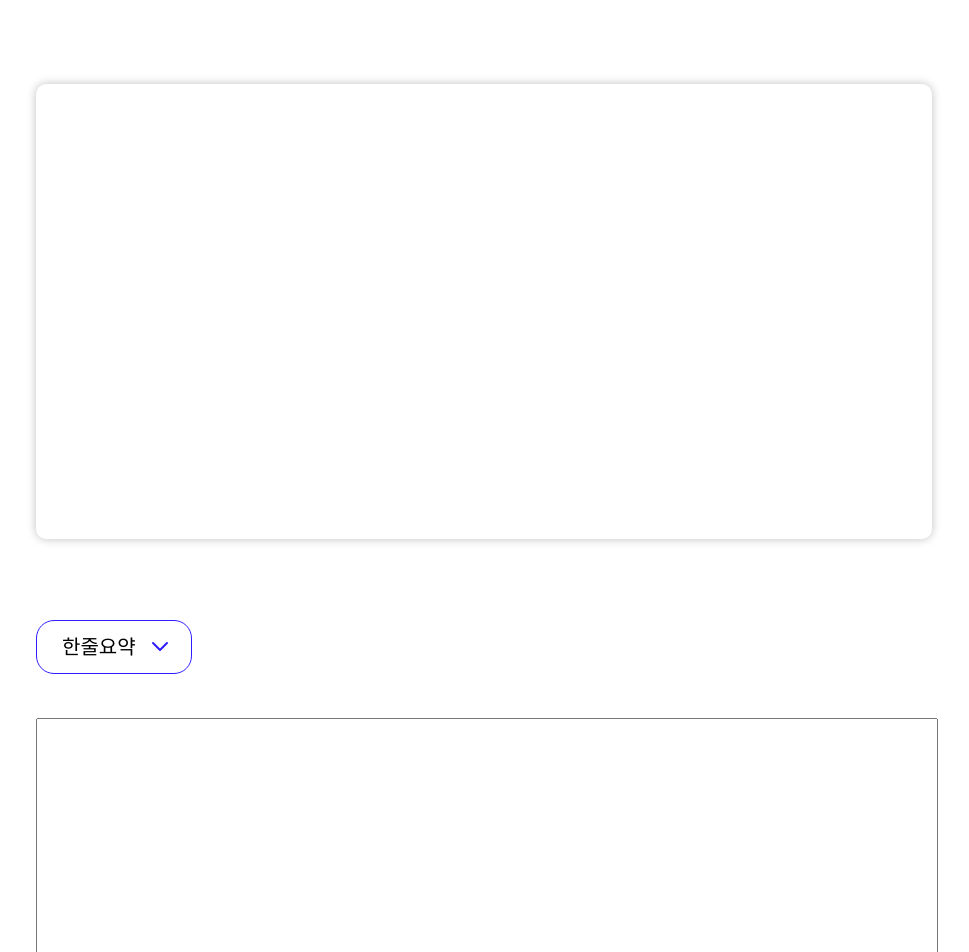
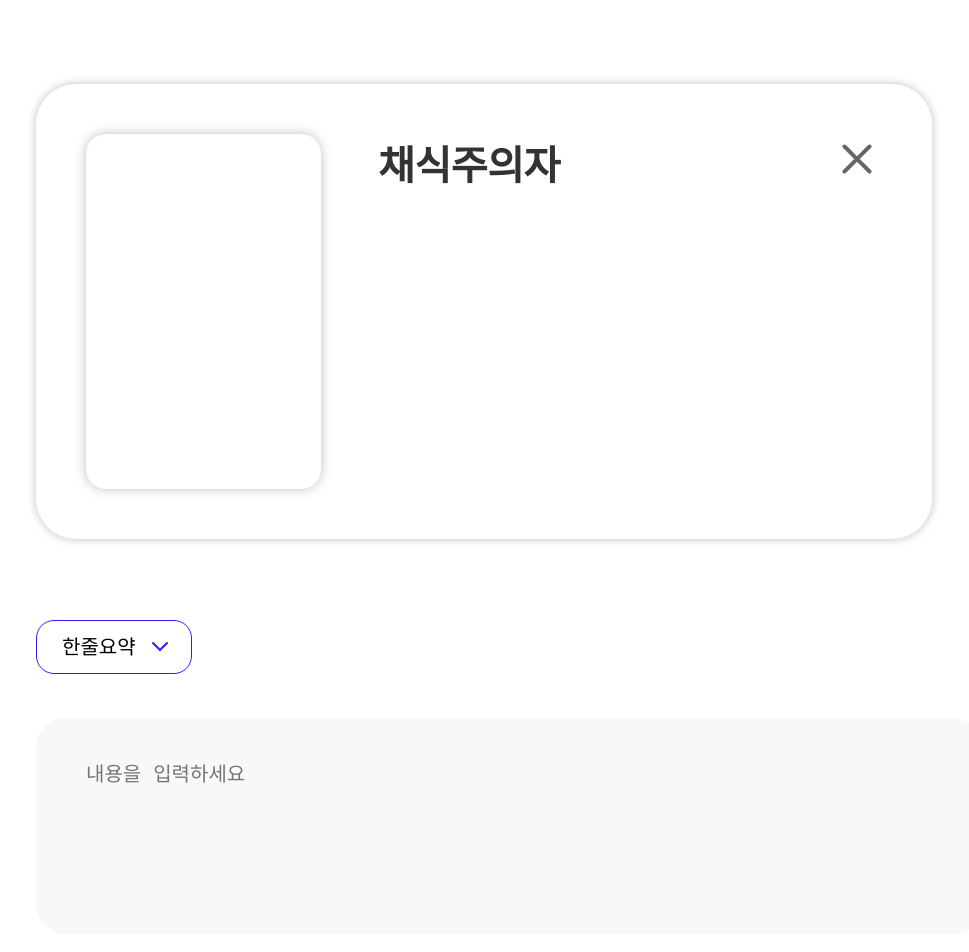
Before and after one commit to BookitList/BookitList_frontend, a React (Create React App) app: page /Writing in a window 1280 px wide. Shown: the part 140-1092 px from the top of the page, without its empty margins (156-1125 px from the left). Built offline with nearby package versions, Linux system fonts and the light colour scheme.

Commit message:
Feat: 글쓰기 페이지 탬플릿 기능 추가

```diff
--- a/src/pages/Writing/Writing.css
+++ b/src/pages/Writing/Writing.css
@@ -9,12 +9,22 @@
 }
 
 .SelectedBookContainer{
+  display: flex;
+  justify-content: space-between;
   width: 100%;
   height: 455px;
-    border-radius: 10px;
+  border-radius: 40px;
   background: #FFF;
   box-shadow: 0px 0px 10px 0px rgba(0, 0, 0, 0.25);
   margin-top: 144px;
+}
+
+.DeleteButton{
+  margin-left: auto;
+  width: 50px;
+  height: 50px;
+  margin-top: 50px;
+  margin-right: 50px;
 }
 
 .Dropdown{
@@ -28,9 +38,15 @@
 
 .OneLineTextArea {
   width: 100%;
-    height: 250px;
+  height: 176px;
   margin-top: 44px;
-    resize: none;
+}
+
+.placeholder {
+  color: #999;
+  font-size: 20px;
+  font-style: normal;
+  font-weight: 500;
 }
 
 .ButtonContainer{
@@ -56,14 +72,74 @@
 
 .PostTitle{
   width: 100%;
-    height: 70px;
+  height: 68px;
   margin-top: 64px;
   resize: none;
+  border-radius: 30px;
+  background: #F8F8F8;
+  border: none;
+  color: #666;
+  font-size: 20px;
+  font-style: normal;
+  font-weight: 500;
 }
 
 .PostContent{
     width: 100%;
     height: 540px;
-    margin-top: 53px;
+    margin-top: 20px;
+}
+
+.OneLineTextArea, .PostContent, .TemplatePost, .TemplatePostEtc{
   resize: none;
+  border-radius: 30px;
+  background: #F8F8F8;
+  border: none;
+  color: #666;
+  font-size: 20px;
+  font-style: normal;
+  font-weight: 500;
+  padding: 40px 0 0 50px;
+  width: 100%;
 }
+
+h1{
+  color: #666;
+  font-family: Pretendard;
+  font-size: 20px;
+  font-style: normal;
+  font-weight: 700;
+  line-height: 28px; /* 140% */
+  letter-spacing: -0.4px;
+  margin: 80px 0 20px 0;
+}
+
+.TemplatePost{
+  height: 270px;
+
+}
+
+.TemplatePostEtc{
+  height: 540px;
+}
+
+.PostWriting button,.TemplatePostWriting button{
+  margin-top: 18px;
+}
+
+.book{
+  width: 235px;
+  height: 355px;
+  border-radius: 20px;
+  box-shadow: 0px 0px 12px 0px rgba(0, 0, 0, 0.25);
+  margin: 50px 0 0 50px;
+}
+
+.BookTitle{
+  margin: 50px 0 0 57px;
+  color: #333;
+  font-size: 40px;
+  font-style: normal;
+  font-weight: 700;
+  line-height: normal;
+}
--- a/src/pages/Writing/Writing.js
+++ b/src/pages/Writing/Writing.js
@@ -3,6 +3,8 @@ import './Writing.css';
 import Header from 'components/Header/Header';
 import Footer from 'components/Footer/Footer';
 import Dropdown from 'components/Dropdown/Dropdown';
+import deleteButton from '../../img/deleteButton.svg';
+import template from '../../img/template.svg';
 
 const Writing = () => {
   const [textValue, setTextValue] = useState("");
@@ -10,6 +12,8 @@ const Writing = () => {
   const [postContent, setPostContent] = useState("");
   const [isOneLineWritingVisible, setIsOneLineWritingVisible] = useState(true);
   const [isPostWritingVisible, setIsPostWritingVisible] = useState(false);
+  const [isTemplateVisible, setIsTemplateVisible] = useState(true);
+
 
   const handleSetValue = (e) => {
     setTextValue(e.target.value);
@@ -33,11 +37,19 @@ const Writing = () => {
     setIsOneLineWritingVisible(false);
   };
 
+  const handleToggleTemplate = () => {
+    setIsTemplateVisible(!isTemplateVisible);
+  };
+
   return (
     <div className='Writing'>
       <Header />
       <div className='WritingContainer'>
-        <div className='SelectedBookContainer'></div>
+        <div className='SelectedBookContainer'>
+          <div className='book'></div>
+          <h1 className='BookTitle'>채식주의자</h1>
+        <img className='DeleteButton' src={deleteButton} alt='DeleteButton'/>
+        </div>
         <Dropdown
           toggleOneLineWriting={showOneLineWriting}
           togglePostWriting={showPostWriting}
@@ -47,10 +59,16 @@ const Writing = () => {
             className='OneLineTextArea'
             value={textValue}
             onChange={(e) => handleSetValue(e)}
+            placeholder="내용을 입력하세요"
           ></textarea>
         )}
-        {isPostWritingVisible && (
+        {isPostWritingVisible && !isTemplateVisible &&(
           <div className='PostWriting'>
+           <button onClick={handleToggleTemplate}>
+              어떤 내용을 써야할 지 모르겠다면?
+              <img src={template} alt='templateIcon'/>
+              템플릿 불러오기
+            </button>
           <textarea
             className='PostTitle'
             value={postTitle}
@@ -66,6 +84,52 @@ const Writing = () => {
         </div>
 
         )}
+        {isPostWritingVisible && isTemplateVisible && (
+        <div className="TemplatePostWriting">
+          <button onClick={handleToggleTemplate}>
+              책을 자유롭게 기록하고 싶다면?
+              <img src={template} alt='templateIcon'/>
+              템플릿 제거하기
+            </button>
+            <textarea
+            className='PostTitle'
+            value={postTitle}
+            onChange={(e) => handleSetTitle(e)}
+            placeholder="제목을 입력하세요"
+          ></textarea>
+          <h1>1. 책을 읽게 된 계기가 어떻게 되시나요?</h1>
+          <textarea
+            className='TemplatePost'
+            value={postTitle}
+            onChange={(e) => handleSetTitle(e)}
+            placeholder="내용을 입력하세요"
+          ></textarea>
+          <h1>2. 가장 기억에 남는 구절은 무엇인가요?</h1>
+          <textarea
+            className='TemplatePost'
+            value={postTitle}
+            onChange={(e) => handleSetTitle(e)}
+            placeholder="내용을 입력하세요"
+          ></textarea>
+          <h1>3. 이 책의 주제 및 책이 전달하고자 하는 메세지가 무엇이라 생각하시나요?</h1>
+          <textarea
+            className='TemplatePost'
+            value={postTitle}
+            onChange={(e) => handleSetTitle(e)}
+            placeholder="내용을 입력하세요"
+          ></textarea>
+          <h1>4. 그 외 기록하고 싶은 내용을 적어주세요.</h1>
+
+          <textarea
+            className='TemplatePostEtc'
+            value={postTitle}
+            onChange={(e) => handleSetTitle(e)}
+            placeholder="내용을 입력하세요"
+          ></textarea>
+
+        </div>
+      )}
+
         <div className='ButtonContainer'>
           <button className='Registration'>등록하기</button>
         </div>
```
Also changed, not shown: src/img/deleteButton.svg (added), src/img/template.svg (added). Lines whose indentation alone changed are shown as unchanged.
